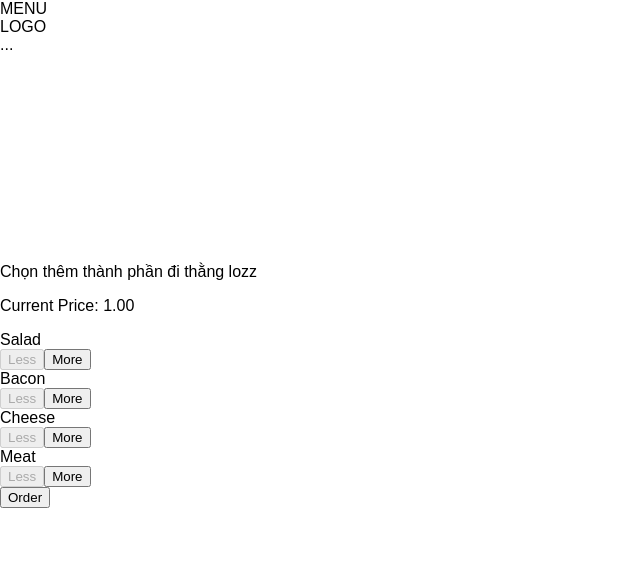
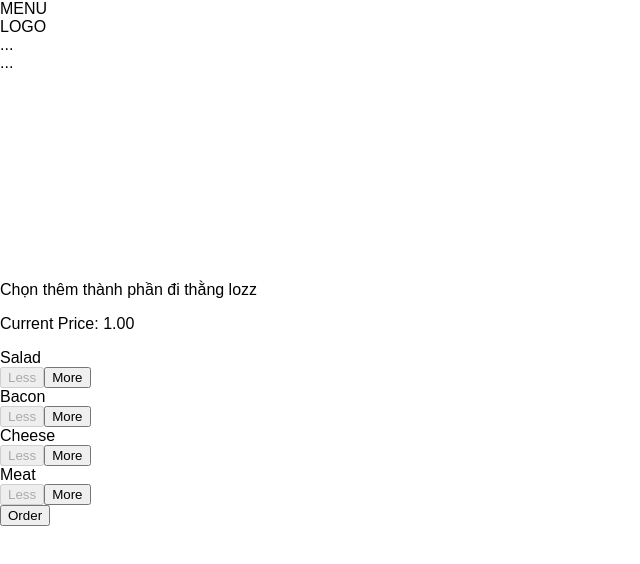
Before and after one commit to Duchieuctk41/small-project, a React (Create React App) app: page / in a window 1280 px wide. Shown: the top 564 px of the page, without its empty margins (0-640 px from the left). Built offline with nearby package versions, Linux system fonts and the light colour scheme.

Commit message:
[1.0.0] add sideDrawer.

```diff
--- /dev/null
+++ b/src/Components/SideDrawer/SideDrawer.css
@@ -0,0 +1,19 @@
+.SideDrawer {
+    width: 280px;
+    max-width: 70%;
+    height: 100%;
+    z-index: 200;
+    background-color: seashell;
+    position: fixed;
+    top: 0;
+    left: 0;
+    transition: transform 0.3s ease-out;
+}
+
+.Open {
+    transform: translateX(0);
+}
+
+.Close {
+    transform: translateX(-100%);
+}
--- /dev/null
+++ b/src/Components/SideDrawer/SideDrawer.js
@@ -0,0 +1,24 @@
+import React from 'react';
+import classes from './SideDrawer.css';
+import Aux from '../../hoc/Aux';
+import BackDrop from '../../UI/Backdrop/Backdrop';
+
+const sideDrawer = props => {
+    let attachmentClass = [classes.SideDrawer, classes.Close];
+
+    if(props.open) {
+        attachmentClass = [classes.SideDrawer, classes.Open];
+    }
+    return (
+        <Aux>
+            <BackDrop show={props.open} clicked={props.closed} />
+            <div className={attachmentClass.join(' ')}>
+                <nav>
+                    ...
+                </nav>
+            </div>
+        </Aux>
+    );
+}
+
+export default sideDrawer;
--- /dev/null
+++ b/src/Components/SideDrawerToggle/SideDrawerToggle.js
@@ -0,0 +1,7 @@
+import React from 'react';
+
+const sideDrawerToggle = props => (
+    <div onClick={props.clicked}>MENU</div>
+);
+
+export default sideDrawerToggle;
--- a/src/UI/Backdrop/Backdrop.css
+++ b/src/UI/Backdrop/Backdrop.css
@@ -5,5 +5,6 @@
     z-index: 100;
     left: 0;
     top: 0;
-    background-color: rbga(0, 0, 0, 0.5);
+    background-color: black;
+    opacity: .5;
 }
--- a/src/UI/Toolbar/Toolbar.js
+++ b/src/UI/Toolbar/Toolbar.js
@@ -1,9 +1,10 @@
 import React from 'react';
 import classes from './Toolbar.css';
+import SideDrawerToggle from '../../Components/SideDrawerToggle/SideDrawerToggle';
 
 const toolbar = props => (
     <header className={classes.Toolbar}>
-        <div>MENU</div>
+        <SideDrawerToggle clicked={props.clickedSideToggle} />
         <div>LOGO</div>
         <nav>
             ...
--- a/src/hoc/Layout/Layout.js
+++ b/src/hoc/Layout/Layout.js
@@ -3,14 +3,31 @@ import Aux from '../Aux';
 
 import Toolbar from '../../UI/Toolbar/Toolbar';
 import classes from './Layout.css';
+import SideDrawer from '../../Components/SideDrawer/SideDrawer';
 
-const layout = (props) => (
-    <Aux>
-        <Toolbar />
-        <main className={classes.Content}>
-            {props.children}
-        </main>
-    </Aux>
-);
+class Layout extends Component {
+    state = {
+        showSideDrawer: true
+    }
 
-export default layout;
+    showSideDrawerHandler = () => {
+        this.setState({showSideDrawer: false});
+        console.log('lozz');
+    }
+
+    render () {
+
+        return (
+            <Aux>
+                <Toolbar />
+                <SideDrawer open={this.state.showSideDrawer}
+                    closed={this.showSideDrawerHandler} />
+                <main className={classes.Content}>
+                    {this.props.children}
+                </main>
+            </Aux>
+        )
+    }
+}
+
+export default Layout;
```
